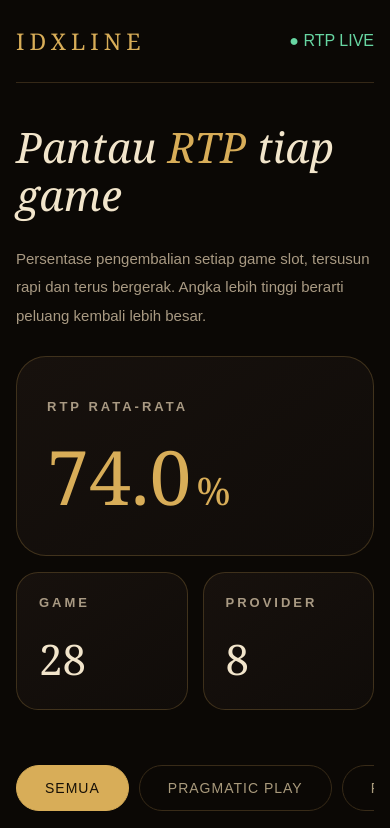
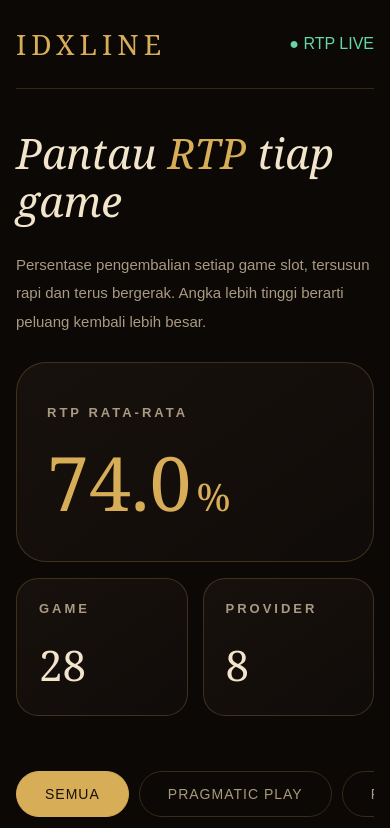
Before and after one commit to plexin288/idxline-rtp, a plain HTML site: page index.html in a window 390 px wide. Shown: the top 828 px of the page. Drawn offline with Linux system fonts and the light colour scheme.

Commit message:
Update style.css

```diff
--- a/style.css
+++ b/style.css
@@ -29,7 +29,7 @@ body {
 
 .logo {
     color: #d8ad58;
-    font-size: 30px;
+    font-size: 42px;
     letter-spacing: 8px;
     font-family: Georgia, serif;
 }
@@ -262,7 +262,7 @@ body {
     }
 
     .logo {
-        font-size: 23px;
+        font-size: 28px;
         letter-spacing: 5px;
     }
 }
```
